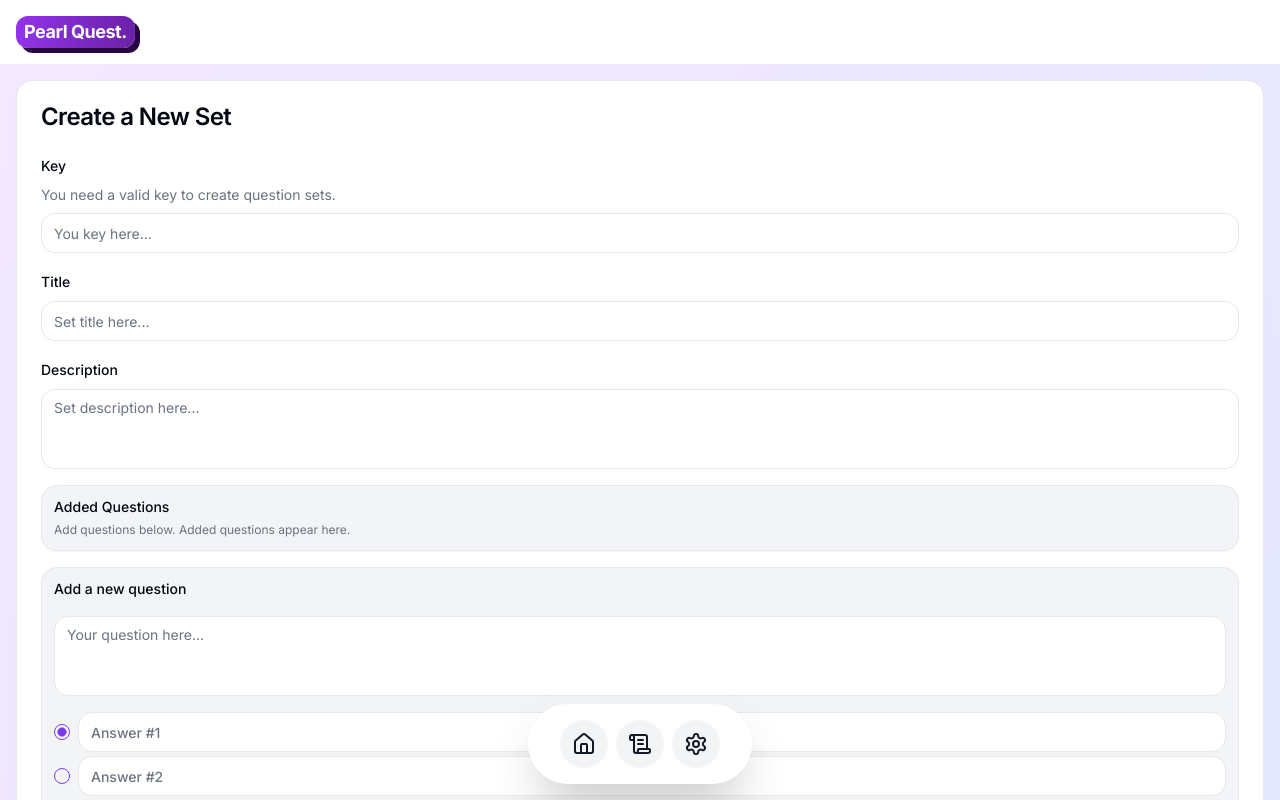
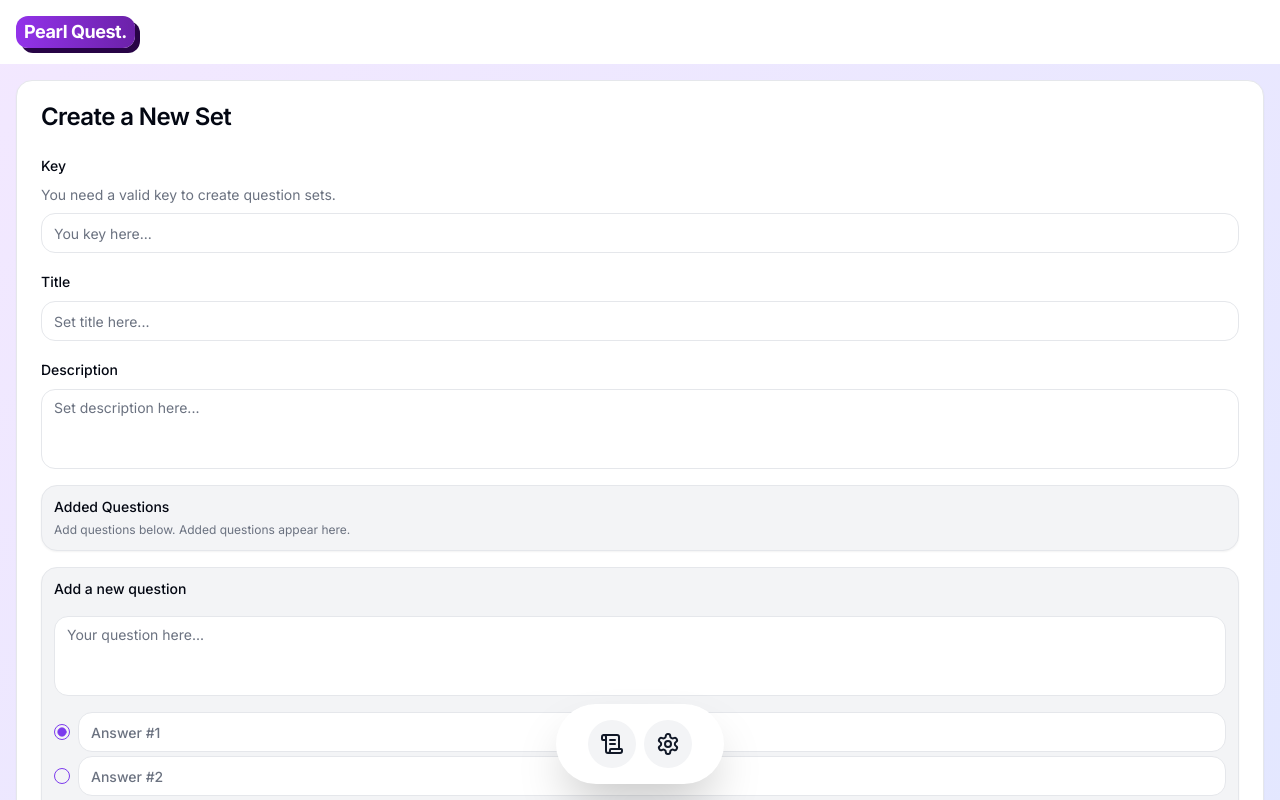
Before and after one commit to sheikhameen/pearl-quest, a Next.js app: page /sets/new in a window 1280 px wide. Shown: the top 800 px of the page. Built offline with nearby package versions, Linux system fonts and the light colour scheme.

Commit message:
Feat: comment home button from navbar and redirect homepage to sets page

```diff
--- a/src/app/(main)/(home)/page.tsx
+++ b/src/app/(main)/(home)/page.tsx
@@ -1,3 +1,6 @@
+import { redirect } from "next/navigation";
+
 export default function Home() {
+  redirect("/sets");
   return <div>Dashboard</div>;
 }
--- a/src/components/navbar.tsx
+++ b/src/components/navbar.tsx
@@ -1,6 +1,6 @@
 "use client";
 
-import { House, ScrollText, Settings } from "lucide-react";
+import { ScrollText, Settings } from "lucide-react";
 import { usePathname } from "next/navigation";
 
 import { buttonVariants } from "./ui/button";
@@ -8,7 +8,7 @@ import Link from "next/link";
 import { cn } from "@/lib/utils";
 
 const routes = [
-  { label: "Home", href: "/", icon: <House /> },
+  // { label: "Home", href: "/", icon: <House /> },
   { label: "Sets", href: "/sets", icon: <ScrollText /> },
   { label: "Settings", href: "/settings", icon: <Settings /> },
 ];
```
